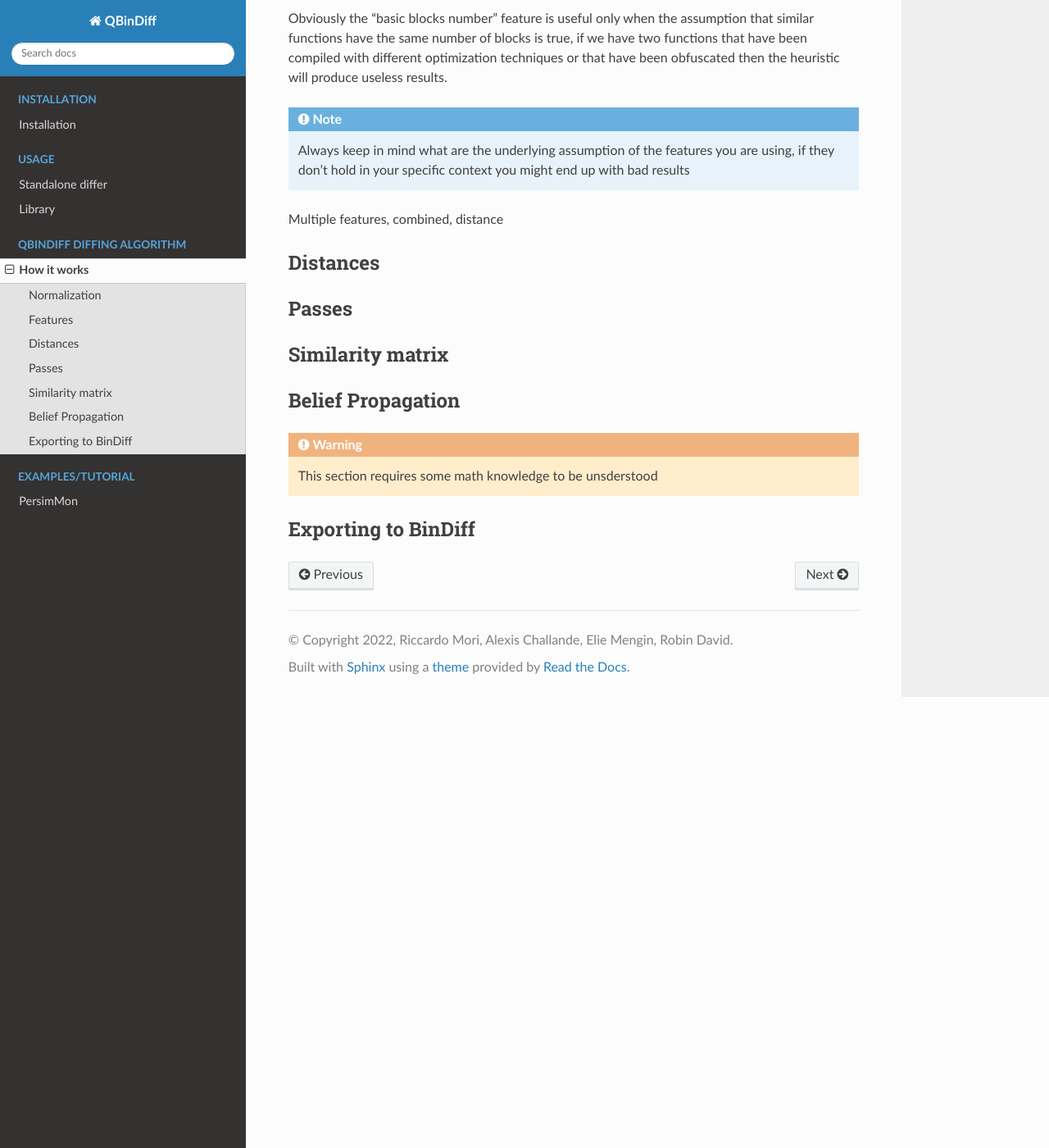
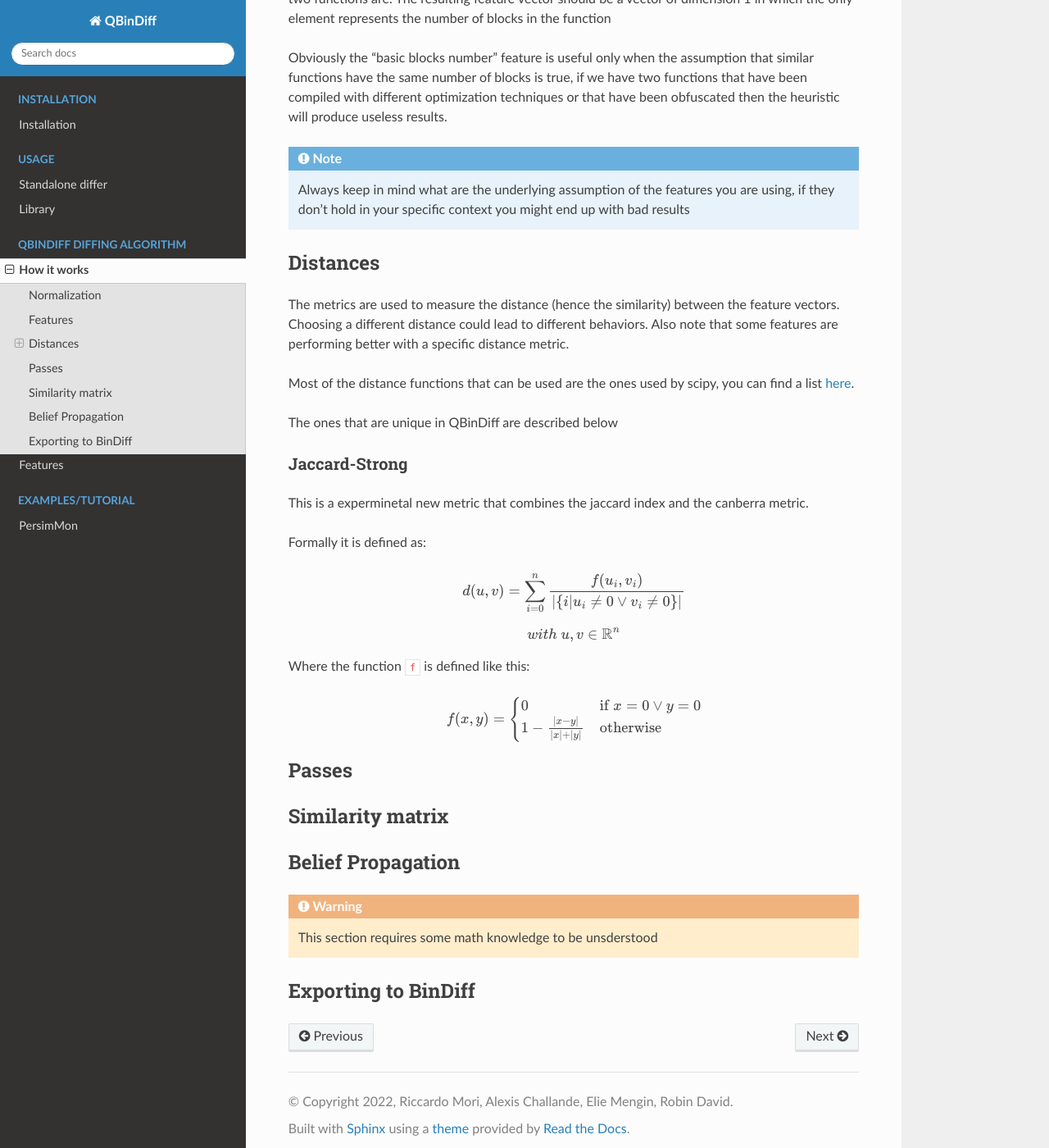
Before and after one commit to quarkslab/qbindiff, a Sphinx documentation site: the page built from doc/source/algorithm.md, in a window 1280 px wide and 1400 px high, scrolled down 1541 px. Shown: the whole window at 82% size. Built offline with Sphinx 7.4.7 and the Read the Docs theme 2.0.0, drawn with Linux system fonts in a browser that asks for light colours; some of the changed text lies outside the part shown.

Commit message:
Update the documentation

````diff
--- a/doc/source/algorithm.md
+++ b/doc/source/algorithm.md
@@ -33,6 +33,8 @@ The normalization pass can be user supplied by subclassing `QBinDiff` and overri
 
 ## Features
 
+**A detailed list of all the features [here](feature_list)**
+
 _Features_ are heuristic functions that operate at specific level inside the function (operand, instruction, basic block, function) to extract a **feature vector**.
 A feature vector is simply a math vector of dimension _n_ whose elements are real numbers.
 
@@ -49,9 +51,40 @@ Obviously the "basic blocks number" feature is useful only when the assumption t
 Always keep in mind what are the underlying assumption of the features you are using, if they don't hold in your specific context you might end up with bad results
 ```
 
-Multiple features, combined, distance
+## Distances
 
-## Distances
+The metrics are used to measure the distance (hence the similarity) between the feature
+vectors. Choosing a different distance could lead to different behaviors.
+Also note that some features are performing better with a specific distance metric.
+
+Most of the distance functions that can be used are the ones used by scipy, you can
+find a list [here](https://docs.scipy.org/doc/scipy/reference/spatial.distance.html).
+
+The ones that are unique in QBinDiff are described below
+
+### Jaccard-Strong
+
+This is a experminetal new metric that combines the jaccard index and the canberra
+metric.
+
+Formally it is defined as:
+
+$$
+d(u, v) = \sum_{i=0}^n\frac{f(u_i, v_i)}{ | \{ i  |  u_i \neq 0 \lor v_i \neq 0 \} | }
+$$
+
+$$
+with\ u, v \in \mathbb{R}^n
+$$
+Where the function `f` is defined like this:
+
+$$
+f(x, y) =
+\begin{cases}
+    0 & \text{if } x = 0 \lor y = 0 \\
+    1 - \frac{|x - y|}{|x| + |y|} & \text{otherwise}
+\end{cases}
+$$
 
 ## Passes
 
--- a/doc/source/conf.py
+++ b/doc/source/conf.py
@@ -39,7 +39,7 @@ pygments_style = 'monokai'  # also monokai, friendly, colorful
 # ones.
 extensions = ['myst_parser', 'sphinx_design', 'sphinx.ext.autodoc']
 
-myst_enable_extensions = ["colon_fence"]
+myst_enable_extensions = ["colon_fence", "dollarmath"]
 
 # Add any paths that contain templates here, relative to this directory.
 templates_path = ['_templates']
````
Also changed, not shown: doc/source/features.md (added, +6 -0 lines), doc/source/index.md (+3 -0 lines).
